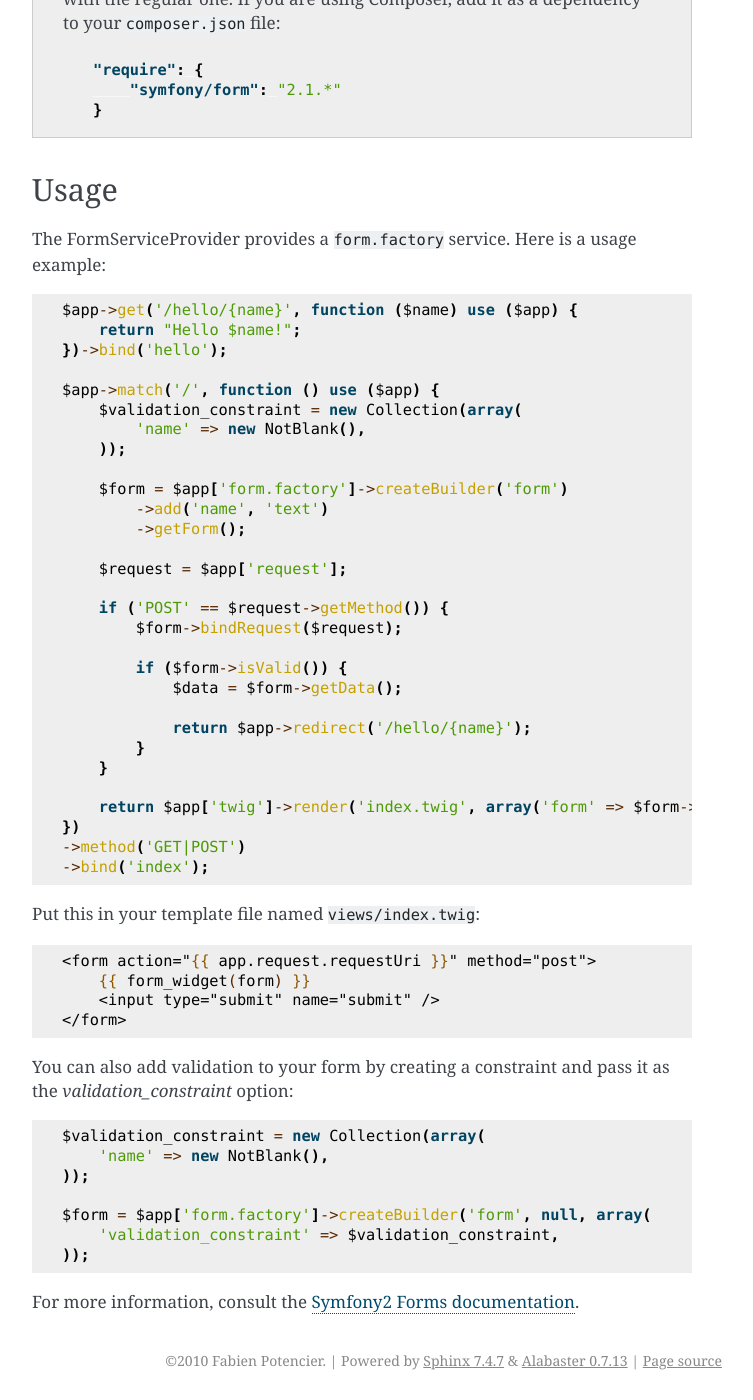
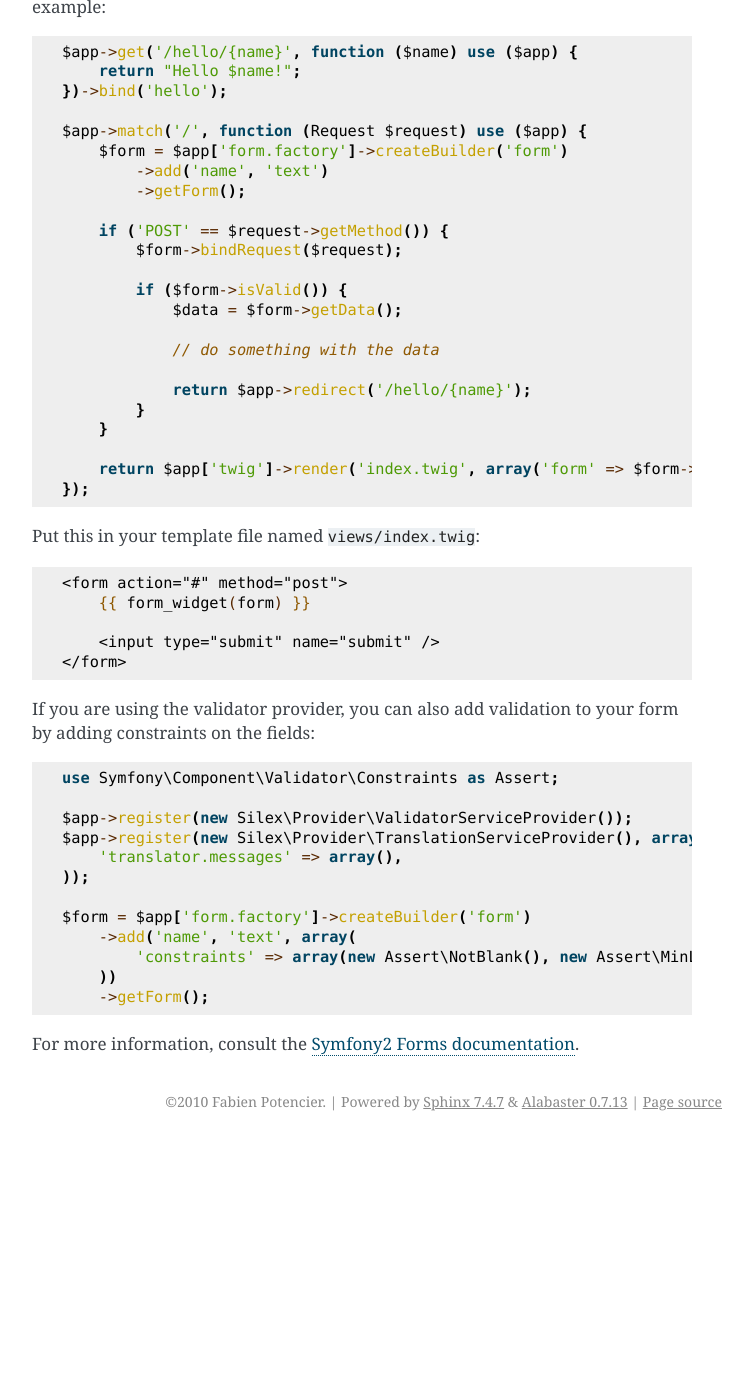
Before and after one commit to silexphp/Silex, a Sphinx documentation site: the page built from doc/providers/form.rst, in a window 1280 px wide and 1400 px high, scrolled down 1015 px. Shown: the whole window, without its empty margins (388-1141 px from the left). Built offline with Sphinx 7.4.7, drawn with Linux system fonts in a browser that asks for light colours; after the commit the page ends 2156 px from its top, so only the background shows below that; some of the changed text lies outside the part shown.

Commit message:
fixed documentation for forms

```diff
--- a/doc/providers/form.rst
+++ b/doc/providers/form.rst
@@ -69,16 +56,10 @@ example::
         return "Hello $name!";
     })->bind('hello');
 
-    $app->match('/', function () use ($app) {
-        $validation_constraint = new Collection(array(
-            'name' => new NotBlank(),
-        ));
-
+    $app->match('/', function (Request $request) use ($app) {
         $form = $app['form.factory']->createBuilder('form')
             ->add('name', 'text')
             ->getForm();
-
-        $request = $app['request'];
 
         if ('POST' == $request->getMethod()) {
             $form->bindRequest($request);
@@ -86,34 +67,40 @@ example::
             if ($form->isValid()) {
                 $data = $form->getData();
 
+                // do something with the data
+
                 return $app->redirect('/hello/{name}');
             }
         }
 
         return $app['twig']->render('index.twig', array('form' => $form->createView()));
-    })
-    ->method('GET|POST')
-    ->bind('index');
+    });
 
 Put this in your template file named ``views/index.twig``:
 
 .. code-block:: jinja
 
-    <form action="{{ app.request.requestUri }}" method="post">
+    <form action="#" method="post">
         {{ form_widget(form) }}
+
         <input type="submit" name="submit" />
     </form>
 
-You can also add validation to your form by creating a constraint and pass it
-as the `validation_constraint` option::
+If you are using the validator provider, you can also add validation to your
+form by adding constraints on the fields::
 
-    $validation_constraint = new Collection(array(
-        'name' => new NotBlank(),
+    use Symfony\Component\Validator\Constraints as Assert;
+
+    $app->register(new Silex\Provider\ValidatorServiceProvider());
+    $app->register(new Silex\Provider\TranslationServiceProvider(), array(
+        'translator.messages' => array(),
     ));
 
-    $form = $app['form.factory']->createBuilder('form', null, array(
-        'validation_constraint' => $validation_constraint,
-    ));
+    $form = $app['form.factory']->createBuilder('form')
+        ->add('name', 'text', array(
+            'constraints' => array(new Assert\NotBlank(), new Assert\MinLength(5))
+        ))
+        ->getForm();
 
 For more information, consult the `Symfony2 Forms documentation
 <http://symfony.com/doc/2.1/book/forms.html>`_.
```
Also changed, not shown: other parts of doc/providers/form.rst (+1 -14 lines), doc/providers/validator.rst (+8 -6 lines).
